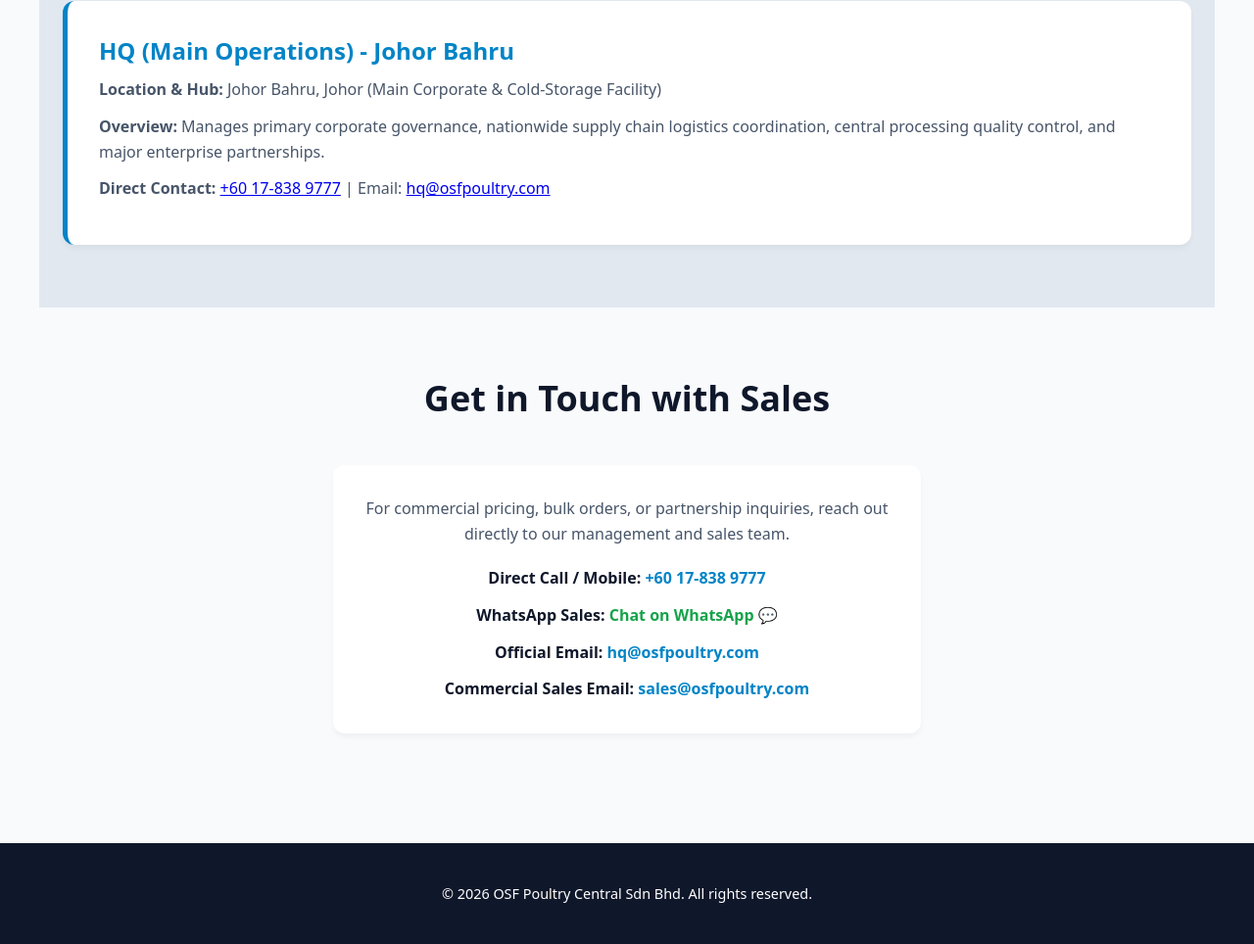
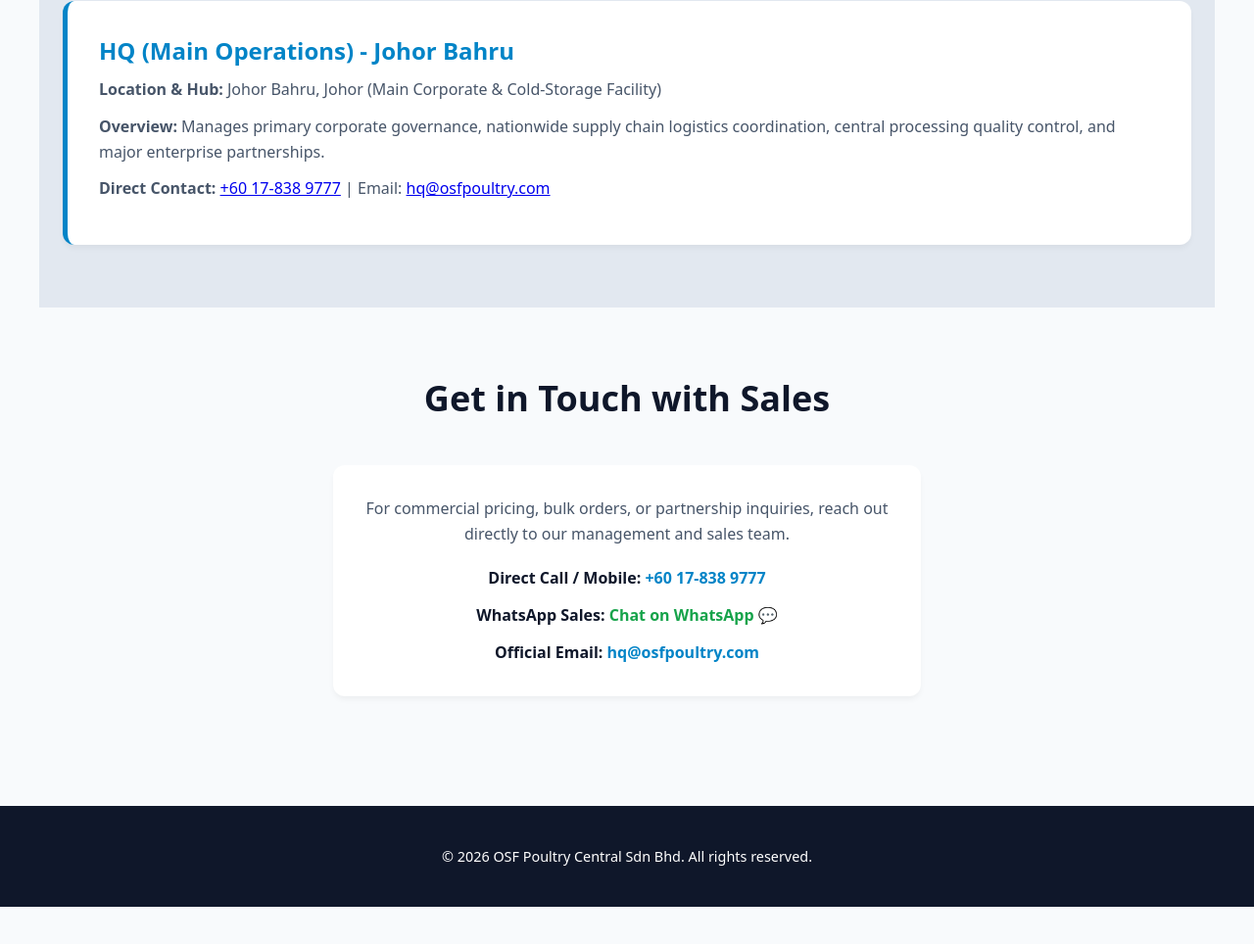
Before and after one commit to angelojr17/osfpoultry, a plain HTML site: page index.html in a window 1280 px wide. Shown: the part 1666-2630 px from the top of the page at 98% size. After the commit the page ends 2592 px from the top, so only its background shows below. Drawn offline with Linux system fonts and the light colour scheme.

Commit message:
index.html

```diff
--- a/index.html
+++ b/index.html
@@ -150,7 +150,7 @@
                 <h3>Kuala Lumpur Branch - Central Region</h3>
                 <p><strong>Location & Hub:</strong> Kuala Lumpur / Klang Valley Distribution Center</p>
                 <p><strong>Overview:</strong> Dedicated regional hub servicing hypermarkets, wet market wholesalers, and commercial food service chains across the Central region with rapid cold-truck dispatch.</p>
-                <p><strong>Direct Contact:</strong> <a href="tel:+60178389777">+60 17-838 9777</a> | Email: <a href="mailto:kl@osfpoultry.com">sales@osfpoultry.com</a></p>
+                <p><strong>Direct Contact:</strong> <a href="tel:+60178389777">+60 17-838 9777</a> | Email: <a href="mailto:kl@osfpoultry.com">kl@osfpoultry.com</a></p>
             </div>
 
             <!-- Penang Pane -->
@@ -158,7 +158,7 @@
                 <h3>Penang Branch - Northern Region</h3>
                 <p><strong>Location & Hub:</strong> Prai / Penang Industrial Cold-Chain Terminal</p>
                 <p><strong>Overview:</strong> Strategic northern fulfillment center handling commercial poultry distribution throughout Penang, Kedah, and surrounding northern states.</p>
-                <p><strong>Direct Contact:</strong> <a href="tel:+60178389777">+60 17-838 9777</a> | Email: <a href="mailto:penang@osfpoultry.com">sales@osfpoultry.com</a></p>
+                <p><strong>Direct Contact:</strong> <a href="tel:+60178389777">+60 17-838 9777</a> | Email: <a href="mailto:penang@osfpoultry.com">penang@osfpoultry.com</a></p>
             </div>
 
             <!-- Johor Pane -->
@@ -166,7 +166,7 @@
                 <h3>Johor Branch - Southern Hub</h3>
                 <p><strong>Location & Hub:</strong> Larkin / Tebrau Industrial Area, Johor Bahru</p>
                 <p><strong>Overview:</strong> Supporting southern local retail distribution, restaurant supply chains, and cross-region logistics operations.</p>
-                <p><strong>Direct Contact:</strong> <a href="tel:+60178389777">+60 17-838 9777</a> | Email: <a href="mailto:johor@osfpoultry.com">sales@osfpoultry.com</a></p>
+                <p><strong>Direct Contact:</strong> <a href="tel:+60178389777">+60 17-838 9777</a> | Email: <a href="mailto:johor@osfpoultry.com">johor@osfpoultry.com</a></p>
             </div>
         </div>
     </section>
@@ -179,7 +179,6 @@
                 <p><strong>Direct Call / Mobile:</strong> <a href="tel:+60178389777">+60 17-838 9777</a></p>
                 <p><strong>WhatsApp Sales:</strong> <a href="https://wa.me/60178389777?text=Hi%2C%20I%20would%20like%20to%20inquire%20about%20OSF%20Poultry%20wholesale%20orders." target="_blank" style="color: #16a34a;">Chat on WhatsApp 💬</a></p>
                 <p><strong>Official Email:</strong> <a href="mailto:hq@osfpoultry.com">hq@osfpoultry.com</a></p>
-                <p><strong>Commercial Sales Email:</strong> <a href="mailto:sales@osfpoultry.com">sales@osfpoultry.com</a></p>
             </div>
         </div>
     </section>
```
